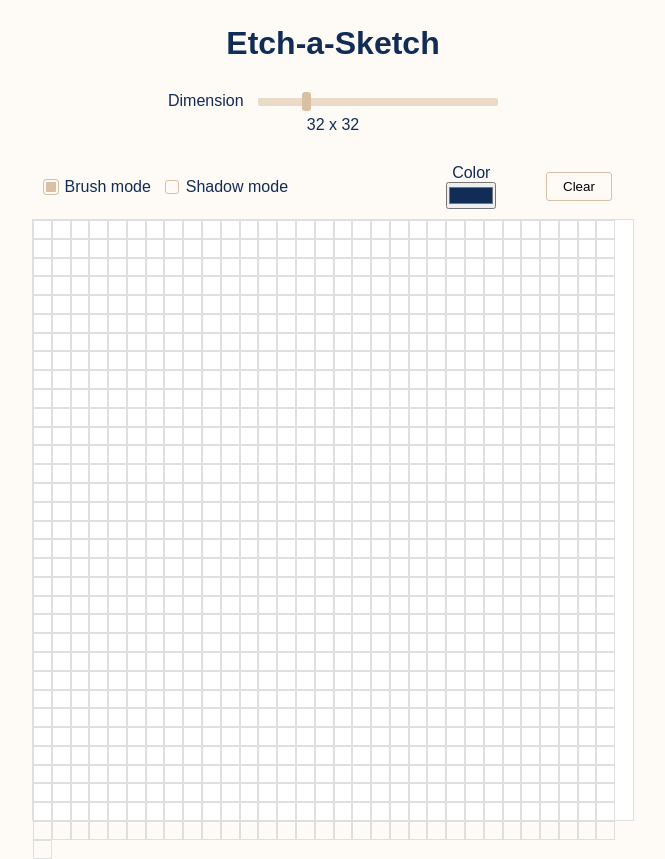
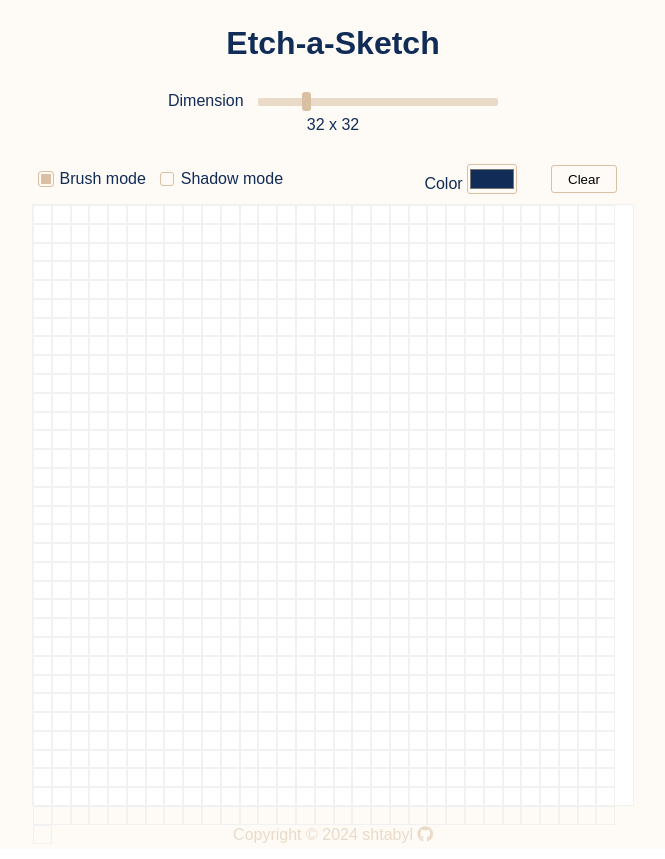
Before and after one commit to shtabyl/etch-a-sketch, a plain HTML site: page index.html in a window 1280 px wide. Shown: the whole page, without its empty margins (307-972 px from the left). Drawn offline with Linux system fonts and the light colour scheme; a web font is replaced by a local one.

Commit message:
Fix styles
Add copyright field. Fix cross browser performance.

```diff
--- a/index.html
+++ b/index.html
@@ -2,9 +2,10 @@
 <html lang="en">
 <head>
     <meta charset="UTF-8">
-    <meta name="viewport" content="width=device-width, initial-scale=1.0">
+    <meta name="viewport" content="width=device-width, initial-scale=1.0, user-scalable=no">
     <link rel="stylesheet" href="style.css">
     <script src="script.js" defer></script>
+    <script src="https://kit.fontawesome.com/a885737f75.js" crossorigin="anonymous"></script>
     <title>Etch-a-Sketch</title>
 </head>
 <body>
@@ -34,5 +35,9 @@
             <button class="clear-btn">Clear</button>
         </div>
     </div>
+    <p class="copyright">
+        Copyright &#169; <span class="year">2024</span>
+        <a href="https://github.com/shtabyl" target="_blank" rel="noopener noreferrer">shtabyl <i class="fa-brands fa-github"></i></a>
+    </p>
 </body>
 </html>
--- a/script.js
+++ b/script.js
@@ -8,6 +8,7 @@ const clearBtn = document.querySelector('.clear-btn');
 const brushMode = document.querySelector('#brush-mode');
 const shadowMode = document.querySelector('#shadow-mode');
 const changeModeForm = document.querySelector('.change-mode');
+const copyrightBox = document.querySelector('.copyright');
 let color = '#102C57';
 let opacity = {};
 
@@ -85,7 +86,7 @@ function createCells(fieldWidth) {
 
 function createDrawField() {
     container.classList.add('container');
-    document.body.appendChild(container);
+    document.body.insertBefore(container, copyrightBox);
     container.style.width = containerWidth;
     container.style.height = containerWidth;
     createCells(container.getBoundingClientRect().width - 1);
--- a/style.css
+++ b/style.css
@@ -16,7 +16,7 @@
         --clr-primary-light: #FEFAF6;
         --clr-primary-middle: #EADBC8;
         --clr-primary-beige: #DAC0A3;
-        --clr-grid: #dfdfdf;
+        --clr-grid: #f1f1f1;
         font-family: "Big Shoulders Text", sans-serif;
         font-optical-sizing: auto;
         font-weight: 400;
@@ -62,7 +62,7 @@
         align-items: center;
     }
     .change-color {
-        width: 110px;
+        width: 120px;
         margin-right: 10px;
     }
 }
@@ -108,7 +108,7 @@
         border-radius: 2px;
     }
     input[type="range"]::-moz-range-track {
-        background: #b6b7b8;
+        background: var(--clr-primary-middle);
         height: 0.5rem;
         border-radius: 2px;
     }
@@ -124,16 +124,18 @@
     }
     input[type="range"]::-moz-range-thumb {
         border: none;
-        border-radius: 0;
-        margin-top: -12px;
+        border-radius: 3px;
+        margin-top: -6px;
         background-color: var(--clr-primary-beige);
-        height: 1rem;
-        width: 1rem;
+        height: 1.2rem;
+        width: 0.6rem;
     }
     input[type="range"]:focus {
         outline: none;
     }
     button {
+        -webkit-appearance: button;
+        text-transform: none;
         border: 1px solid var(--clr-primary-beige);
         border-radius: 3px;
         padding: 0.35rem 1rem;
@@ -171,7 +173,24 @@
             margin-right: 10px;
         }
     }
+    .color-picker {
+        border: 1px solid var(--clr-primary-beige);
+        height: 30px;
+        border-radius: 3px;
+        background: transparent;
+    }
+    .copyright {
+        color: var(--clr-primary-middle);
+        & a {
+            text-decoration: none;
+            color: var(--clr-primary-middle);
+            &:hover {
+                color: var(--clr-primary-beige);
+            }
+        }
+    }
 }
+
 
 @media(max-width: 767px) {
     .form-wrapper {
```
Also changed, not shown: 1 other file.
